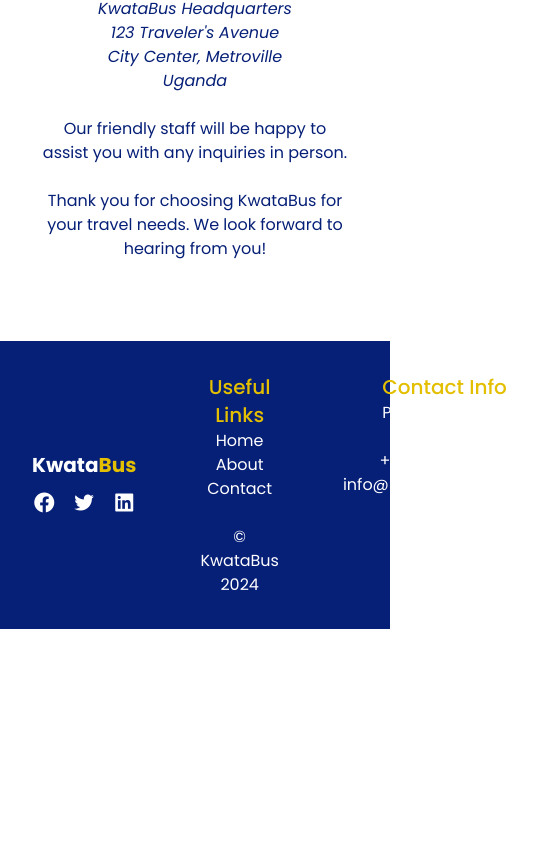
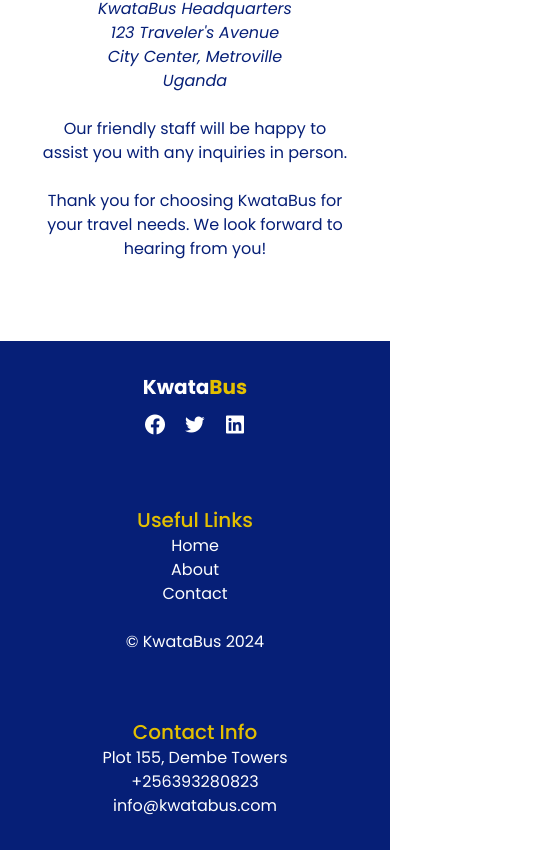
Before and after one commit to Patrickodida/KwataBus-App, a React (Vite) app: page / in a window 390 px wide. Shown: the part 3790-4640 px from the top of the page, 539 px wide, since content can reach past the window. Before the commit the page ends 4419 px from the top, so only its background shows below. Built offline with nearby package versions, Linux system fonts and the light colour scheme.

Commit message:
Modify the footer section to make it responsive

```diff
--- a/src/components/Footer.jsx
+++ b/src/components/Footer.jsx
@@ -3,8 +3,8 @@ import { Link } from "react-router-dom";
 
 function Footer() {
     return (
-        <div className="footer-section flex justify-around bg-blue-800 text-white mt-20">
-            <section id="companyLogoMedia" className="p-8 flex items-center">
+        <div className="footer-section lg:flex lg:justify-around bg-blue-800 text-white mt-20">
+            <section id="companyLogoMedia" className="p-8 lg:flex lg:items-center">
                 <div className="flex flex-col items-center">
                     <h3 className="text-xl font-bold mb-2" >Kwata<span style={{ color: "#e3bf00" }}>Bus</span></h3>
 
@@ -37,7 +37,7 @@ function Footer() {
 
 
             </section>
-            <section id="contact" className="p-8 text-right">
+            <section id="contact" className="p-8 text-center lg:text-right">
                 <h4 className="text-xl font-medium">Contact Info</h4>
                 <p>Plot 155, Dembe Towers</p>
                 <p>+256393280823</p>
```
